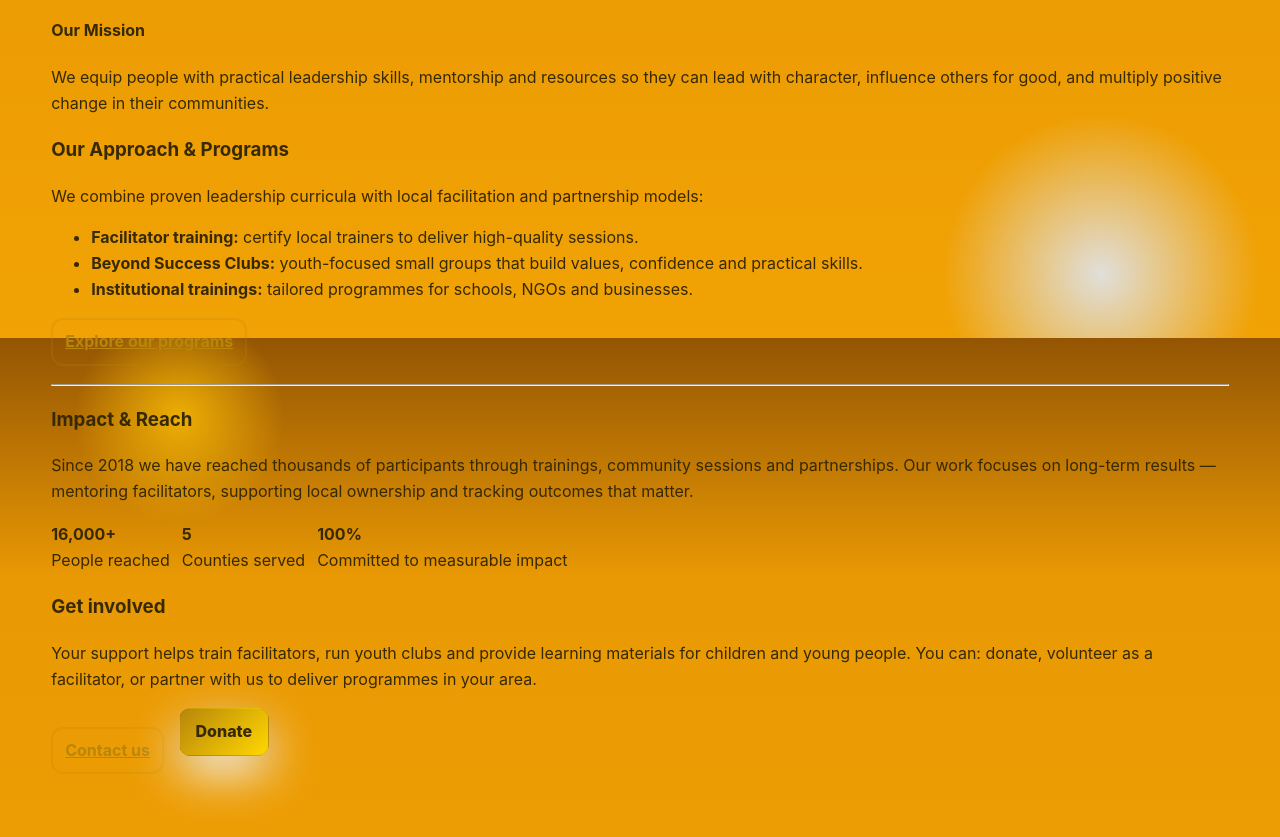
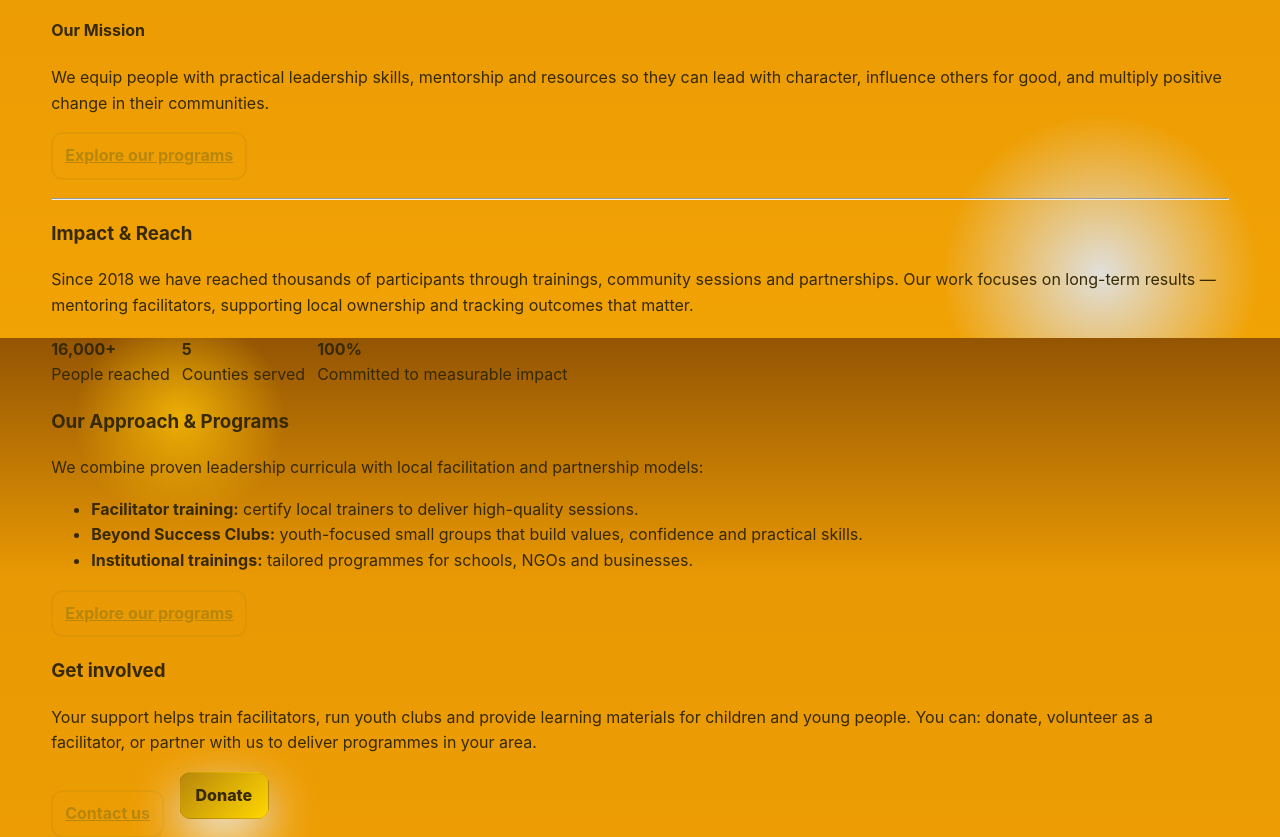
Before and after one commit to equip-liberia-site/equip-leadership-lib, a plain HTML site: page about.html in a window 1280 px wide. Shown: the part 462-1299 px from the top of the page. Drawn offline with Linux system fonts and the light colour scheme.

Commit message:
Move 'Our Approach & Programs' lower on About page and tidy layout

```diff
--- a/about.html
+++ b/about.html
@@ -51,14 +51,7 @@
           </div>
 
           <div>
-            <h3>Our Approach & Programs</h3>
-            <p>We combine proven leadership curricula with local facilitation and partnership models:</p>
-            <ul>
-              <li><strong>Facilitator training:</strong> certify local trainers to deliver high-quality sessions.</li>
-              <li><strong>Beyond Success Clubs:</strong> youth-focused small groups that build values, confidence and practical skills.</li>
-              <li><strong>Institutional trainings:</strong> tailored programmes for schools, NGOs and businesses.</li>
-            </ul>
-            <a class="btn-outline" href="services.html">Explore our programs</a>
+            <p style="margin-top:0"><a class="btn-outline" href="services.html">Explore our programs</a></p>
           </div>
         </div>
 
@@ -72,6 +65,17 @@
           <div><strong>5</strong><br><span>Counties served</span></div>
           <div><strong>100%</strong><br><span>Committed to measurable impact</span></div>
         </div>
+
+        <section class="approach">
+          <h3>Our Approach & Programs</h3>
+          <p>We combine proven leadership curricula with local facilitation and partnership models:</p>
+          <ul>
+            <li><strong>Facilitator training:</strong> certify local trainers to deliver high-quality sessions.</li>
+            <li><strong>Beyond Success Clubs:</strong> youth-focused small groups that build values, confidence and practical skills.</li>
+            <li><strong>Institutional trainings:</strong> tailored programmes for schools, NGOs and businesses.</li>
+          </ul>
+          <a class="btn-outline" href="services.html">Explore our programs</a>
+        </section>
 
         <h3>Get involved</h3>
         <p>Your support helps train facilitators, run youth clubs and provide learning materials for children and young people. You can: donate, volunteer as a facilitator, or partner with us to deliver programmes in your area.</p>
```
